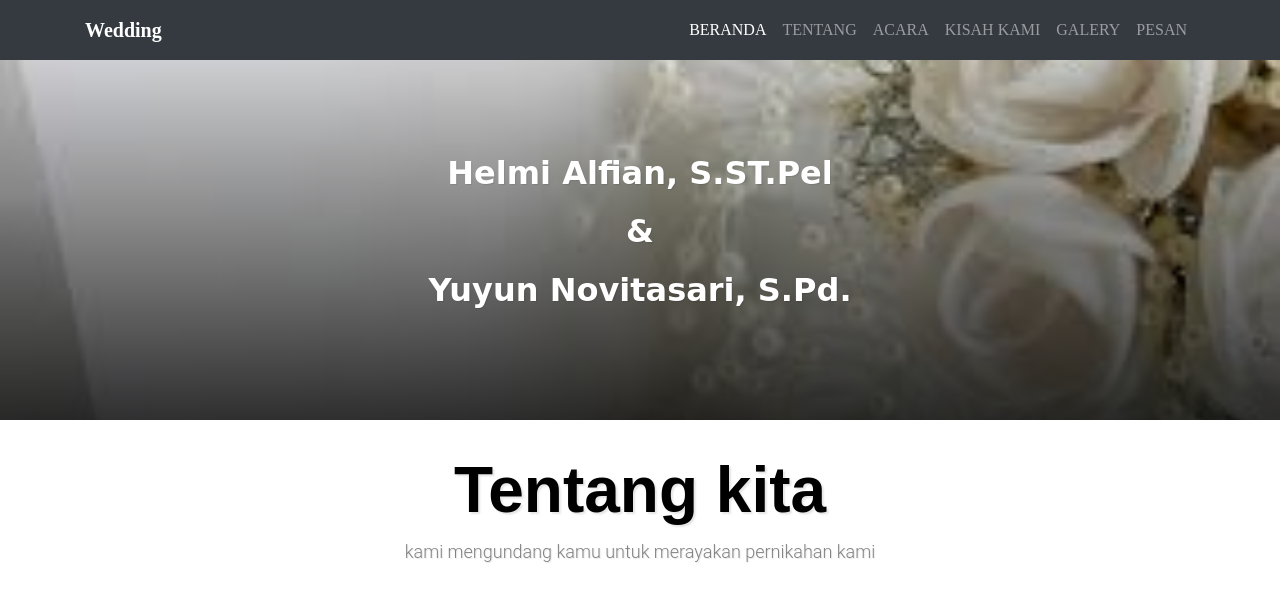
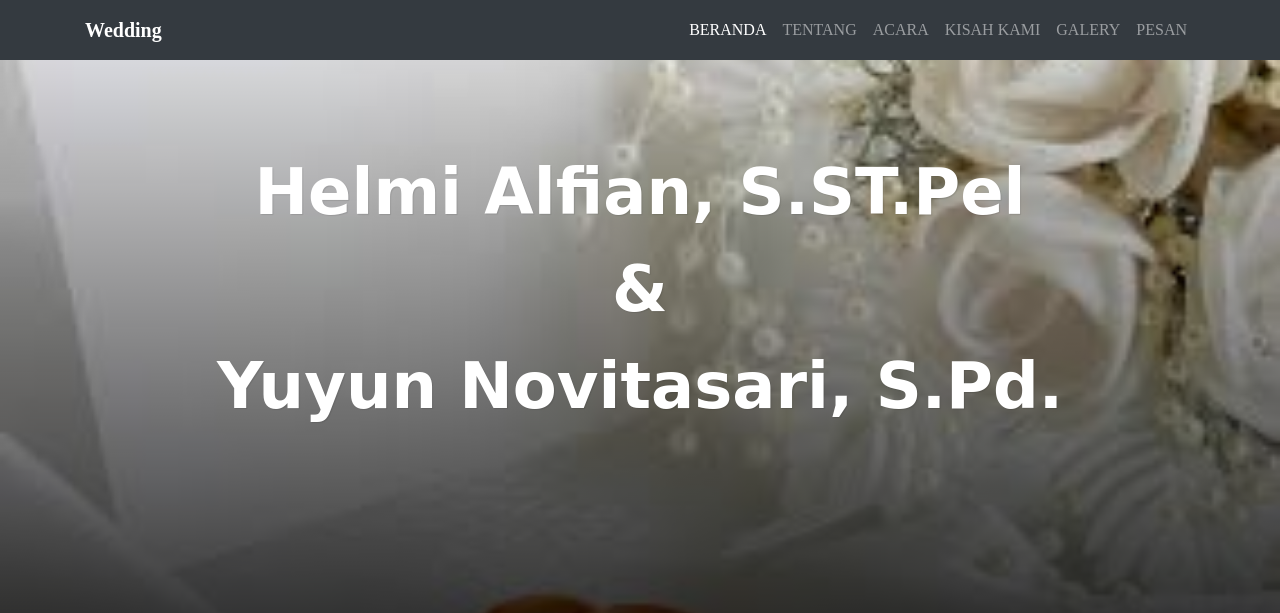
Before and after one commit to agungprayogi291/frontend_invitation_Card, a plain HTML site: page index.html in a window 1280 px wide. Shown: the top 613 px of the page. Drawn offline with nearby package versions, Linux system fonts and the light colour scheme; a web font is replaced by a local one.

Commit message:
fix jumbotron for mobile

```diff
--- a/css/style.css
+++ b/css/style.css
@@ -535,10 +535,10 @@ footer p{
     height: 840px !important;
   }
   .jumbotron{
-    height: 640px;
+    height: 640px !important;
   }
   .jumbotron h1{
-    font-size: 64px;
+    font-size: 64px !important;
   }
   .pesan{
     margin-top: 20px !important;
```
